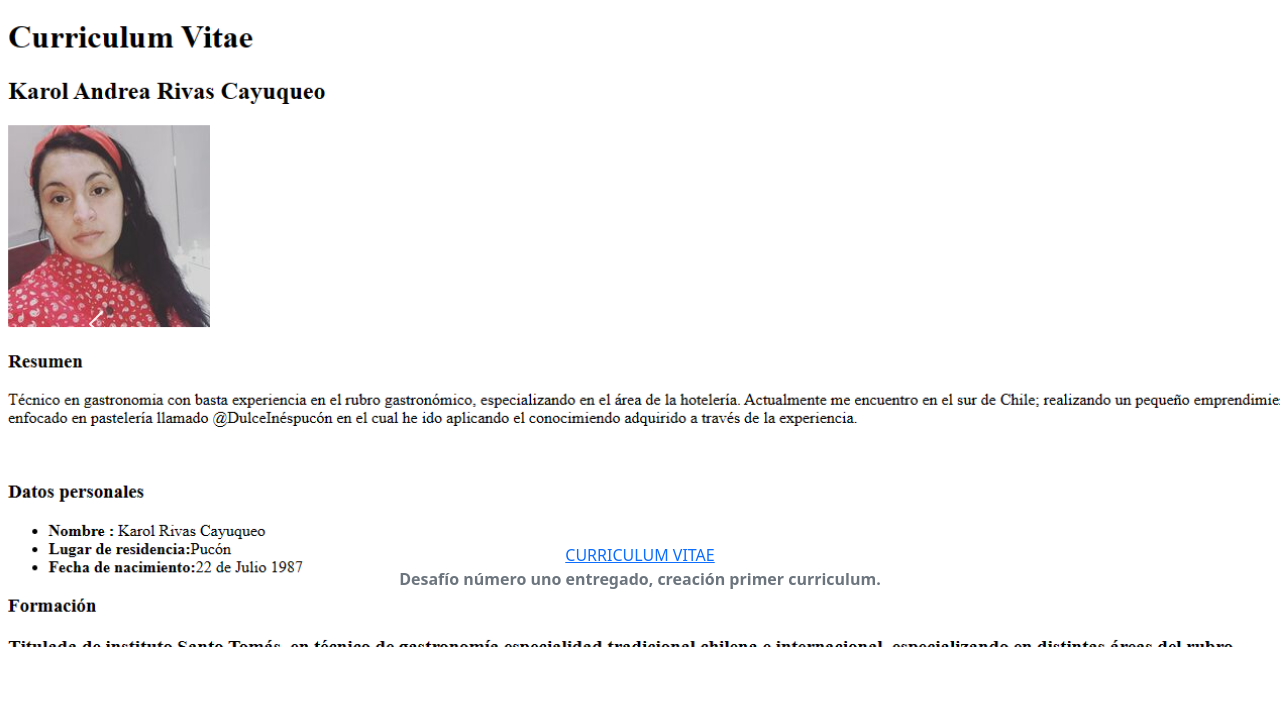
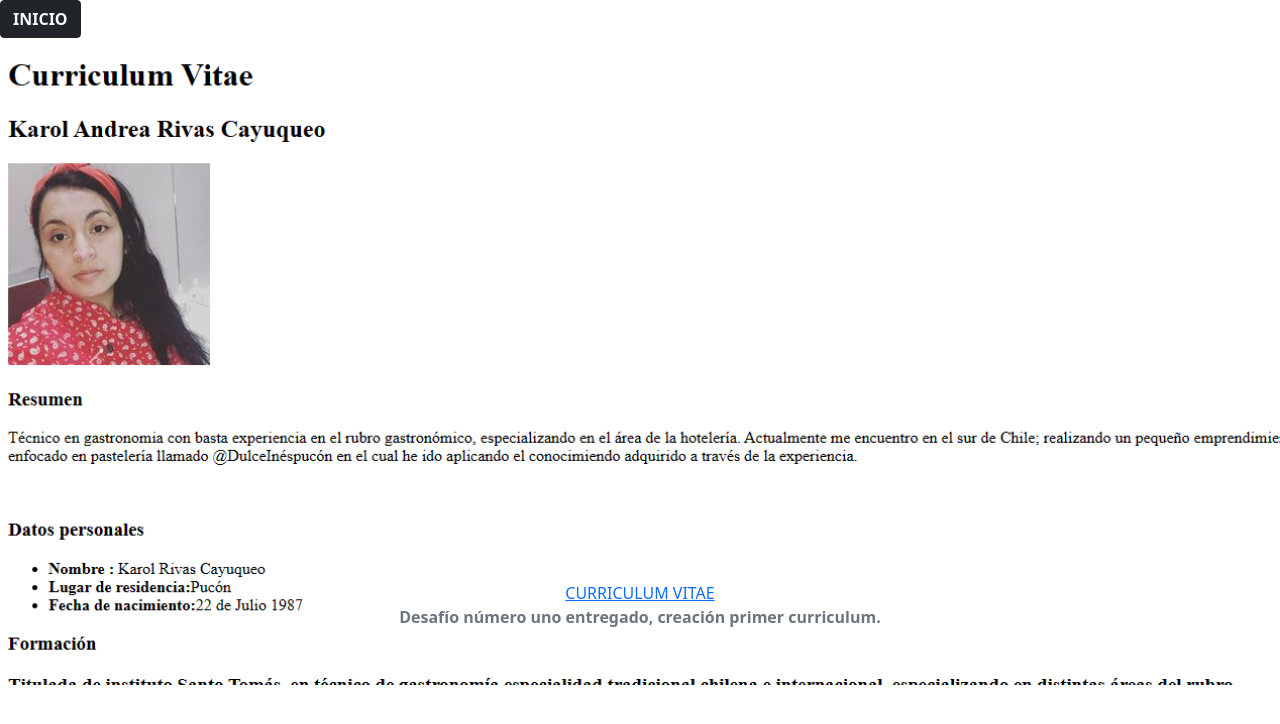
Before and after one commit to Karitow/pruebacv, a plain HTML site: page portafolio.html in a window 1280 px wide. Drawn offline with nearby package versions, Linux system fonts and the light colour scheme.

Commit message:
agregar boton portafolio a inicio

```diff
--- a/portafolio.html
+++ b/portafolio.html
@@ -17,6 +17,7 @@
 </head>
 
 <body>
+    <a href="index.html" class="btn btn-dark text-light" role="button"><strong>INICIO</strong></a>
   <div id="carouselExampleCaptions" class="carousel slide">
     <div class="carousel-indicators">
       <button type="button" data-bs-target="#carouselExampleCaptions" data-bs-slide-to="0" class="active"
```
